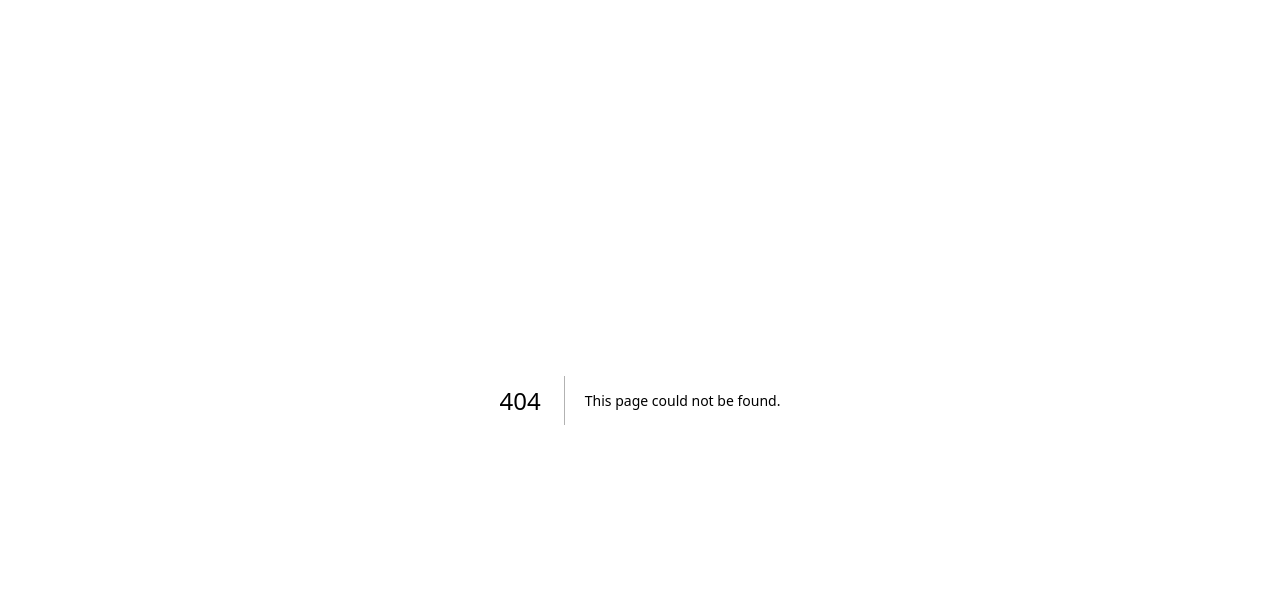
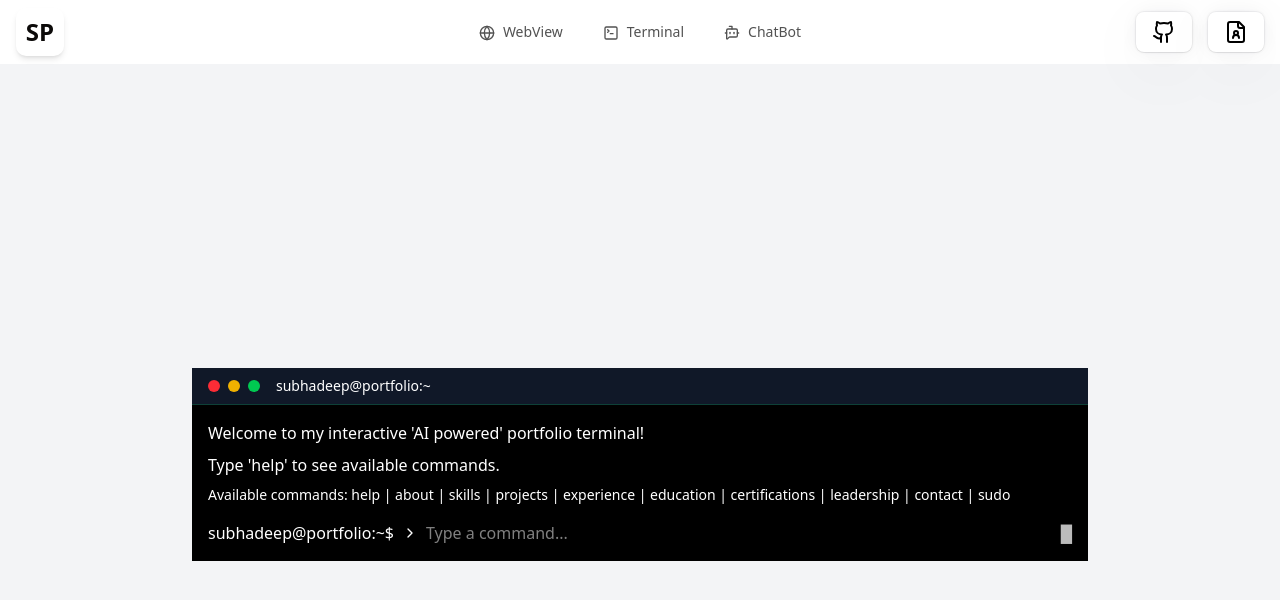
Before and after one commit to SUBHADEEP96/iamsubhadeep, a Next.js app: page /terminal in a window 1280 px wide. Before the commit this address had no page. Shown: the top 600 px of the page. Built offline with nearby package versions, Linux system fonts and the light colour scheme.

Commit message:
add changes

```diff
--- /dev/null
+++ b/app/api/rag/route.ts
@@ -0,0 +1,5 @@
+import { NextRequest, NextResponse } from "next/server";
+
+export async function GET(req: NextRequest) {
+  return NextResponse.json({ message: "Hello from RAG API!" });
+}
--- a/app/layout.tsx
+++ b/app/layout.tsx
@@ -1,6 +1,7 @@
 import type { Metadata } from "next";
 import { Geist, Geist_Mono } from "next/font/google";
 import "./globals.css";
+import { NavbarDemo as Navbar } from "@/components/navbar";
 const geistSans = Geist({
   variable: "--font-geist-sans",
   subsets: ["latin"],
@@ -26,7 +27,8 @@ export default function RootLayout({
       <body
         className={`${geistSans.variable} ${geistMono.variable} antialiased`}
       >
-        {children}
+        <Navbar />
+        <main>{children}</main>
       </body>
     </html>
   );
--- a/app/page.tsx
+++ b/app/page.tsx
@@ -1,6 +1,6 @@
 import { Experience } from "@/components/experience";
 import { Hero } from "@/components/hero";
-import { NavbarDemo as Navbar } from "@/components/navbar";
+// import { NavbarDemo as Navbar } from "@/components/navbar";
 import Skills from "@/components/skills";
 import { Suspense } from "react";
 
@@ -9,7 +9,7 @@ import GitHubProjectsSliderClient from "@/components/GitHubProjectsSlider";
 export default function Home() {
   return (
     <div>
-      <Navbar />
+      {/* <Navbar /> */}
       <Hero />
 
       <Skills />
--- /dev/null
+++ b/app/terminal/page.tsx
@@ -0,0 +1,14 @@
+import Terminal from "@/components/Terminal";
+import React from "react";
+
+const TerminalPage = () => {
+  return (
+    <div className="min-h-screen grid place-items-center p-6 bg-gray-100">
+      <div className="w-full max-w-4xl">
+        <Terminal />
+      </div>
+    </div>
+  );
+};
+
+export default TerminalPage;
--- a/components/Terminal.tsx
+++ b/components/Terminal.tsx
@@ -26,13 +26,13 @@ const Terminal: React.FC = () => {
       command: "welcome",
       output: (
         <div className="space-y-2">
-          <div className="text-[#00FF00]">
+          <div className="text-white">
             Welcome to my interactive &apos;AI powered&apos; portfolio terminal!
           </div>
-          <div className="text-[#00FF00]">
+          <div className="text-white">
             Type &apos;help&apos; to see available commands.
           </div>
-          <div className="text-[#00FF00] text-sm">
+          <div className="text-white text-sm">
             Available commands: {Object.keys(commands).join(" | ")}
           </div>
         </div>
@@ -76,13 +76,14 @@ const Terminal: React.FC = () => {
         command: "welcome",
         output: (
           <div className="space-y-2">
-            <div className="text-[#00FF00]">
-              Welcome to my interactive &apos;AI powered&apos; portfolio terminal!
+            <div className="text-white">
+              Welcome to my interactive &apos;AI powered&apos; portfolio
+              terminal!
             </div>
-            <div className="text-[#00FF00]">
+            <div className="text-white">
               Type &apos;help&apos; to see available commands.
             </div>
-            <div className="text-[#00FF00] text-sm">
+            <div className="text-white text-sm">
               Available commands: {Object.keys(commands).join(" | ")}
             </div>
           </div>
@@ -95,7 +96,8 @@ const Terminal: React.FC = () => {
     } else {
       output = (
         <div className="text-white">
-          Command not found: {cmd}. Type &apos;help&apos; for available commands.
+          Command not found: {cmd}. Type &apos;help&apos; for available
+          commands.
         </div>
       );
     }
@@ -141,7 +143,7 @@ const Terminal: React.FC = () => {
           <div className="w-3 h-3 bg-yellow-500 rounded-full"></div>
           <div className="w-3 h-3 bg-green-500 rounded-full"></div>
         </div>
-        <div className="ml-4 text-[#00FF00] text-sm">rudraksh@portfolio:~</div>
+        <div className="ml-4 text-white text-sm">subhadeep@portfolio:~</div>
       </div>
 
       {/* Terminal Content */}
@@ -150,8 +152,8 @@ const Terminal: React.FC = () => {
         {history.map((line) => (
           <div key={line.id} className="mb-4">
             {line.command !== "welcome" && (
-              <div className="flex items-center text-[#00FF00] mb-1">
-                <span className="text-[#00FF00]">rudraksh@portfolio:~$</span>
+              <div className="flex items-center text-white mb-1">
+                <span className="text-white">subhadeep@portfolio:~$</span>
                 <ChevronRight className="w-4 h-4 mx-1" />
                 <span>{line.command}</span>
               </div>
@@ -164,18 +166,18 @@ const Terminal: React.FC = () => {
 
         {/* Current Input */}
         <form onSubmit={handleSubmit} className="flex items-center">
-          <span className="text-[#00FF00] mr-2">rudraksh@portfolio:~$</span>
-          <ChevronRight className="w-4 h-4 mr-2 text-[#00FF00]" />
+          <span className="text-white mr-2">subhadeep@portfolio:~$</span>
+          <ChevronRight className="w-4 h-4 mr-2 text-white" />
           <input
             ref={inputRef}
             type="text"
             value={input}
             onChange={(e) => setInput(e.target.value)}
             onKeyDown={handleKeyDown}
-            className="flex-1 bg-transparent text-[#00FF00] outline-none caret-[#00FF00]"
+            className="flex-1 bg-transparent text-white outline-none caret-[#FFFFFF]"
             placeholder="Type a command..."
           />
-          <span className="animate-pulse text-[#00FF00]">█</span>
+          <span className="animate-pulse text-white">█</span>
         </form>
       </div>
     </div>
--- a/components/commands.tsx
+++ b/components/commands.tsx
@@ -21,49 +21,49 @@ export const commands: { [key: string]: () => React.ReactNode } = {
       <div className="grid grid-cols-2 gap-4 text-sm">
         <div className="space-y-1">
           <div>
-            <span className="text-[#00FF00]">help</span> -{" "}
+            <span className="text-white">help</span> -{" "}
             <span className="text-white">Show this help message</span>
           </div>
           <div>
-            <span className="text-[#00FF00]">about</span> -{" "}
+            <span className="text-white">about</span> -{" "}
             <span className="text-white">Learn about me</span>
           </div>
           <div>
-            <span className="text-[#00FF00]">skills</span> -{" "}
+            <span className="text-white">skills</span> -{" "}
             <span className="text-white">View my technical skills</span>
           </div>
           <div>
-            <span className="text-[#00FF00]">projects</span> -{" "}
+            <span className="text-white">projects</span> -{" "}
             <span className="text-white">See my projects</span>
           </div>
           <div>
-            <span className="text-[#00FF00]">experience</span> -{" "}
+            <span className="text-white">experience</span> -{" "}
             <span className="text-white">Work experience</span>
           </div>
           <div>
-            <span className="text-[#00FF00]">education</span> -{" "}
+            <span className="text-white">education</span> -{" "}
             <span className="text-white">Educational background</span>
           </div>
         </div>
         <div className="space-y-1">
           <div>
-            <span className="text-[#00FF00]">certifications</span> -{" "}
+            <span className="text-white">certifications</span> -{" "}
             <span className="text-white">My certifications</span>
           </div>
           <div>
-            <span className="text-[#00FF00]">leadership</span> -{" "}
+            <span className="text-white">leadership</span> -{" "}
             <span className="text-white">Leadership experience</span>
           </div>
           <div>
-            <span className="text-[#00FF00]">contact</span> -{" "}
+            <span className="text-white">contact</span> -{" "}
             <span className="text-white">Get in touch</span>
           </div>
           <div>
-            <span className="text-[#00FF00]">sudo</span> -{" "}
+            <span className="text-white">sudo</span> -{" "}
             <span className="text-white">Secret command</span>
           </div>
           <div>
-            <span className="text-[#00FF00]">clear</span> -{" "}
+            <span className="text-white">clear</span> -{" "}
             <span className="text-white">Clear terminal</span>
           </div>
         </div>
@@ -75,11 +75,11 @@ export const commands: { [key: string]: () => React.ReactNode } = {
     <div className="space-y-4">
       <div className="text-white font-semibold flex items-center">
         <User className="w-4 h-4 mr-2" />
-        About Rudraksh Tripathi
+        About Subhadeep Paul
       </div>
       <div className="space-y-2 text-white">
         <p>
-          Hi, I&apos;m Rudraksh Tripathi, an Enthusiastic and results-driven
+          Hi, I&apos;m Subhadeep Paul, an Enthusiastic and results-driven
           software developer. Passionate about building innovative solutions and
           leveraging technology to optimize processes.
         </p>
@@ -178,7 +178,7 @@ export const commands: { [key: string]: () => React.ReactNode } = {
               href="https://cyber-paste.vercel.app/"
               target="_blank"
               rel="noopener noreferrer"
-              className="text-[#00FF00] hover:text-white transition-colors text-xs"
+              className="text-white hover:text-white transition-colors text-xs"
             >
               🌐 Live Demo
             </a>
@@ -206,7 +206,7 @@ export const commands: { [key: string]: () => React.ReactNode } = {
               href="https://study-smart-pink.vercel.app/"
               target="_blank"
               rel="noopener noreferrer"
-              className="text-[#00FF00] hover:text-white transition-colors text-xs"
+              className="text-white hover:text-white transition-colors text-xs"
             >
               🌐 Live Demo
             </a>
@@ -229,7 +229,7 @@ export const commands: { [key: string]: () => React.ReactNode } = {
               href="https://visionary-spaces.vercel.app/"
               target="_blank"
               rel="noopener noreferrer"
-              className="text-[#00FF00] hover:text-white transition-colors text-xs"
+              className="text-white hover:text-white transition-colors text-xs"
             >
               🌐 Live Demo
             </a>
@@ -255,7 +255,7 @@ export const commands: { [key: string]: () => React.ReactNode } = {
                 href="https://aura-calm.vercel.app/"
                 target="_blank"
                 rel="noopener noreferrer"
-                className="text-[#00FF00] hover:text-white transition-colors text-xs"
+                className="text-white hover:text-white transition-colors text-xs"
               >
                 🌐 Live Demo
               </a>
@@ -276,10 +276,10 @@ export const commands: { [key: string]: () => React.ReactNode } = {
           </div>
           <div className="mt-2">
             <a
-              href="https://github.com/rudrakshtripathi/Invisible-Cloak"
+              href="https://github.com/SUBHADEEP96/Invisible-Cloak"
               target="_blank"
               rel="noopener noreferrer"
-              className="text-[#00FF00] hover:text-white transition-colors text-xs"
+              className="text-white hover:text-white transition-colors text-xs"
             >
               🔗 GitHub Repository
             </a>
@@ -303,10 +303,10 @@ export const commands: { [key: string]: () => React.ReactNode } = {
           </div>
           <div className="mt-2">
             <a
-              href="https://github.com/rudrakshtripathi/JARVIS-_VOICE-ASSINTANT"
+              href="https://github.com/SUBHADEEP96/JARVIS-_VOICE-ASSINTANT"
               target="_blank"
               rel="noopener noreferrer"
-              className="text-[#00FF00] hover:text-white transition-colors text-xs"
+              className="text-white hover:text-white transition-colors text-xs"
             >
               🔗 GitHub Repository
             </a>
@@ -529,43 +529,44 @@ export const commands: { [key: string]: () => React.ReactNode } = {
             <div className="flex items-center">
               <Mail className="w-4 h-4 mr-2" />
               <a
-                href="mailto:work.rudrakshtripathi@gmail.com"
-                className="hover:text-[#00FF00] transition-colors text-white"
+                href="mailto:subhadeep2040@gmail.com
+"
+                className="hover:text-white transition-colors text-white"
               >
-                work.rudrakshtripathi@gmail.com
+                subhadeep2040@gmail.com
               </a>
             </div>
             <div className="flex items-center">
               <span className="w-4 h-4 mr-2">💼</span>
               <a
-                href="https://www.linkedin.com/in/rudraksh--tripathi/"
+                href="https://www.linkedin.com/in/subhadeep1996/"
                 target="_blank"
                 rel="noopener noreferrer"
-                className="hover:text-[#00FF00] transition-colors text-white"
+                className="hover:text-white transition-colors text-white"
               >
-                https://www.linkedin.com/in/rudraksh--tripathi/
+                linkedin.com/in/subhadeep1996
               </a>
             </div>
             <div className="flex items-center">
               <span className="w-4 h-4 mr-2">🐱</span>
               <a
-                href="https://github.com/rudrakshtripathi"
+                href="https://github.com/SUBHADEEP96"
                 target="_blank"
                 rel="noopener noreferrer"
-                className="hover:text-[#00FF00] transition-colors text-white"
+                className="hover:text-white transition-colors text-white"
               >
-                https://github.com/rudrakshtripathi
+                github.com/SUBHADEEP96
               </a>
             </div>
             <div className="flex items-center">
               <span className="w-4 h-4 mr-2">🌐</span>
               <a
-                href="https://portfolio-website-woad-tau-82.vercel.app/"
+                href="https://www.iamsubhadeep.dev"
                 target="_blank"
                 rel="noopener noreferrer"
-                className="hover:text-[#00FF00] transition-colors text-white"
+                className="hover:text-white transition-colors text-white"
               >
-                rudraksh-portfolio.dev
+                iamsubhadeep.dev
               </a>
             </div>
           </div>
--- a/components/navbar.tsx
+++ b/components/navbar.tsx
@@ -29,7 +29,7 @@ export function NavbarDemo() {
     {
       icon: <SquareTerminal className="w-4 h-4 inline mr-2" />,
       name: "Terminal",
-      link: "#terminal",
+      link: "/terminal",
     },
     {
       icon: <BotMessageSquare className="w-4 h-4 inline mr-2" />,
--- a/components/ui/resizable-navbar.tsx
+++ b/components/ui/resizable-navbar.tsx
@@ -10,7 +10,7 @@ import {
 
 import React, { useEffect, useRef, useState } from "react";
 import Image from "next/image";
-
+import Link from "next/link";
 interface NavbarProps {
   children: React.ReactNode;
   className?: string;
@@ -126,12 +126,13 @@ export const NavItems = ({ items, className, onItemClick }: NavItemsProps) => {
       )}
     >
       {items.map((item, idx) => (
-        <a
+        <Link
           onMouseEnter={() => setHovered(idx)}
           onClick={onItemClick}
           className="relative px-4 py-2 text-neutral-600 dark:text-neutral-300"
           key={`link-${idx}`}
           href={item.link}
+          prefetch={false}
         >
           {hovered === idx && (
             <motion.div
@@ -143,7 +144,7 @@ export const NavItems = ({ items, className, onItemClick }: NavItemsProps) => {
             {item.icon}
             {item.name}
           </span>
-        </a>
+        </Link>
       ))}
     </motion.div>
   );
```
Also changed, not shown: app/sitemap.ts (added, +18 -0 lines), package.json (+7 -0 lines), 1 other file (tests, documents, lock files or other folders).
